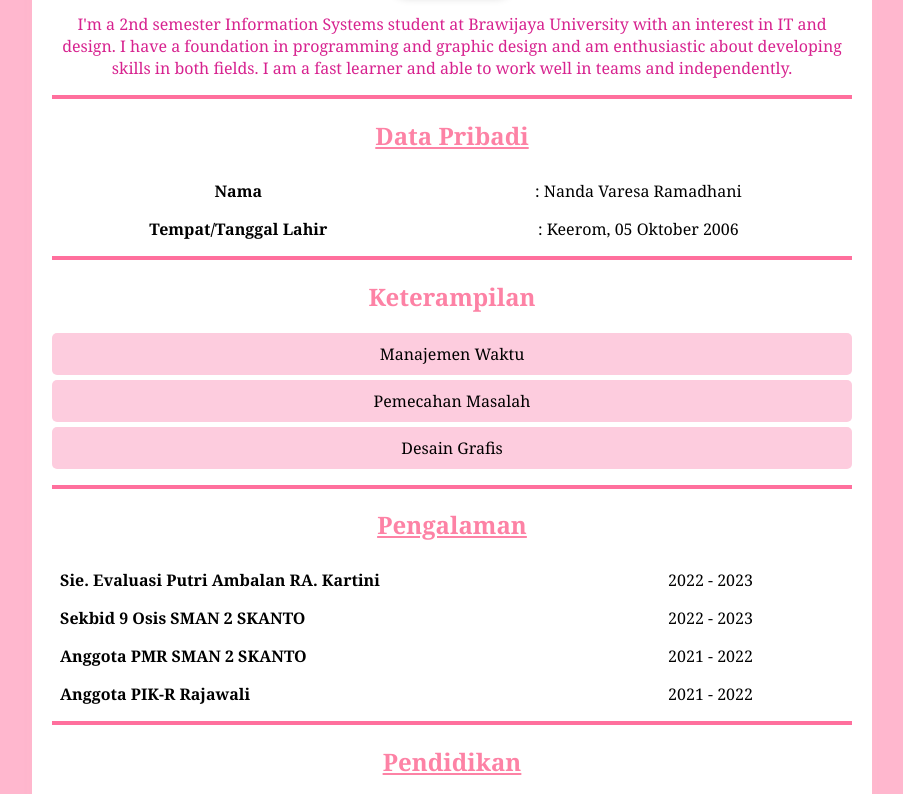
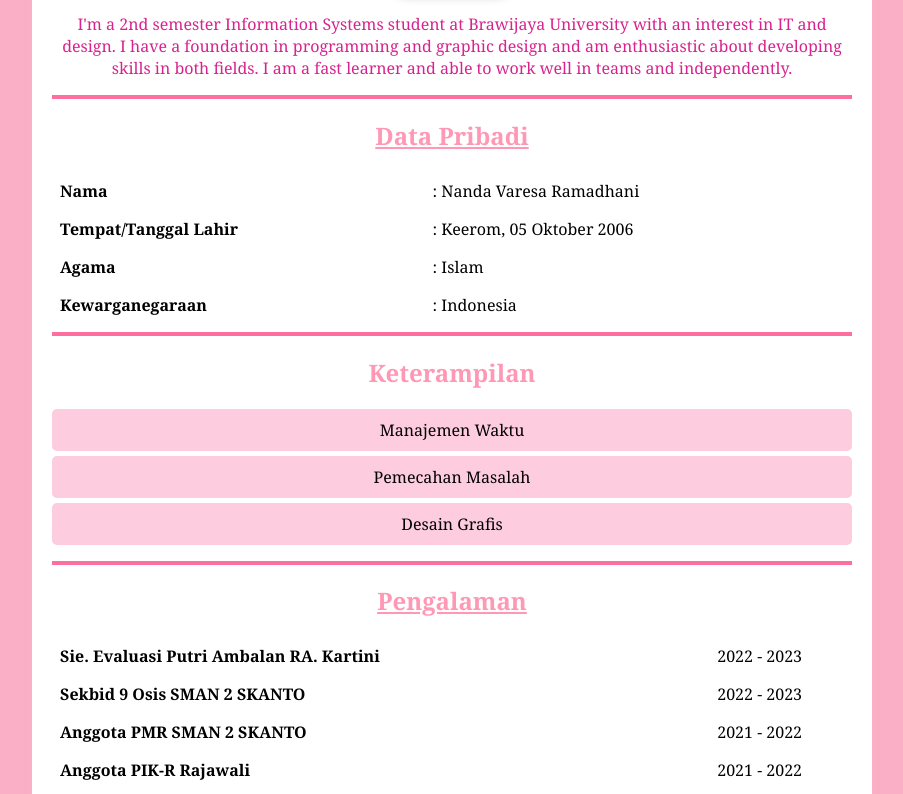
Before and after one commit to nandavrsaa/nandavrsaa.github.io, a plain HTML site: page index.html in a window 1280 px wide. Shown: the part 362-1156 px from the top of the page, without its empty margins (188-1091 px from the left). Drawn offline with Linux system fonts and the light colour scheme.

Commit message:
Update index.html

```diff
--- a/index.html
+++ b/index.html
@@ -7,7 +7,7 @@
     <style>
         body {
             font-family: Georgia, serif;
-            background-color: #ffb7ce;
+            background-color: #faafc7;
             margin: 0;
             padding: 0;
             color: #000000;
@@ -21,11 +21,11 @@
             box-shadow: 0 0 10px rgba(236, 188, 188, 0.1);
         }
         h1 {
-            color: #ff6f9d;
+            color: #fd6393;
             text-align: center;
         }
         h2 {
-            color: #fd82a5;
+            color: #ff98b5;
             text-align: center;
         }
         p {
@@ -86,6 +86,7 @@
         <h1><u>Curriculum Vitae</u></h1>
         <h2>NANDA VARESA RAMADHANI</h2>
         <img src="foto5.jpg" width="120" alt="Foto Profil" class="profile-pic">
+
         <p>
             I'm a 2nd semester Information Systems student at Brawijaya University with an interest in IT and design.
             I have a foundation in programming and graphic design and am enthusiastic about developing skills in both fields.
@@ -95,7 +96,7 @@
 
 
         <h2><u>Data Pribadi</u></h2>
-        <table style="text-align: center;">
+        <table>
             <tr>
                 <td><b>Nama</b></td>
                 <td>: Nanda Varesa Ramadhani</td>
@@ -103,6 +104,14 @@
             <tr>
                 <td><b>Tempat/Tanggal Lahir</b></td>
                 <td>: Keerom, 05 Oktober 2006</td>
+            </tr>
+            <tr>
+                <td><b>Agama</b></td>
+                <td>: Islam</td>
+            </tr>
+            <tr>
+                <td><b>Kewarganegaraan</b></td>
+                <td>: Indonesia</td>
             </tr>
         </table>
         <hr>
@@ -119,19 +128,19 @@
         <table>
             <tr>
                 <td><b>Sie. Evaluasi Putri Ambalan RA. Kartini</b></td>
-                <td>&nbsp;&nbsp;&nbsp;&nbsp;&nbsp;2022 - 2023</td>
+                <td style="text-align: center;">2022 - 2023</td>
             </tr>
             <tr>
                 <td><b>Sekbid 9 Osis SMAN 2 SKANTO</b></td>
-                <td>&nbsp;&nbsp;&nbsp;&nbsp;&nbsp;2022 - 2023</td>
+                <td style="text-align: center;">2022 - 2023</td>
             </tr>
             <tr>
                 <td><b>Anggota PMR SMAN 2 SKANTO</b></td>
-                <td>&nbsp;&nbsp;&nbsp;&nbsp;&nbsp;2021 - 2022</td>
+                <td style="text-align: center;">2021 - 2022</td>
             </tr>
             <tr>
                 <td><b>Anggota PIK-R Rajawali</b></td>
-                <td>&nbsp;&nbsp;&nbsp;&nbsp;&nbsp;2021 - 2022</td>
+                <td style="text-align: center;">2021 - 2022</td>
             </tr>
         </table>
         <hr>
```
